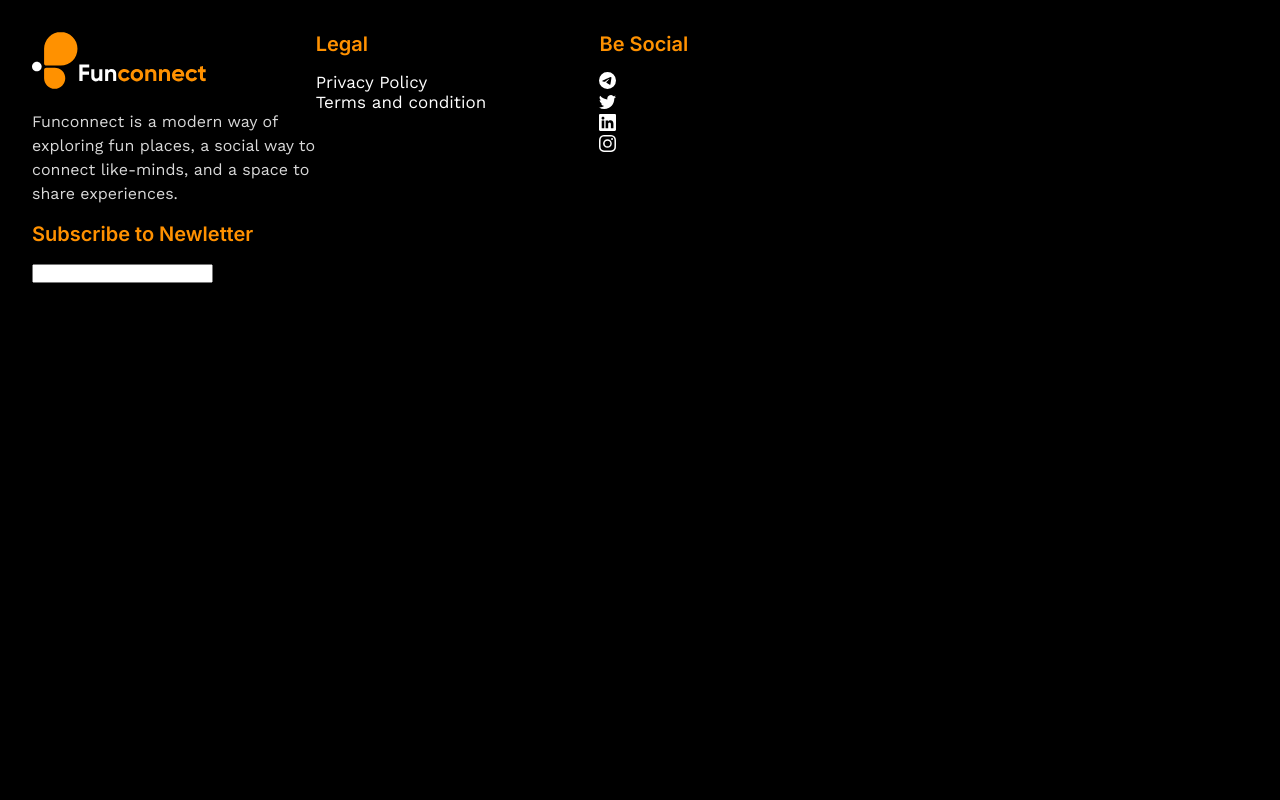
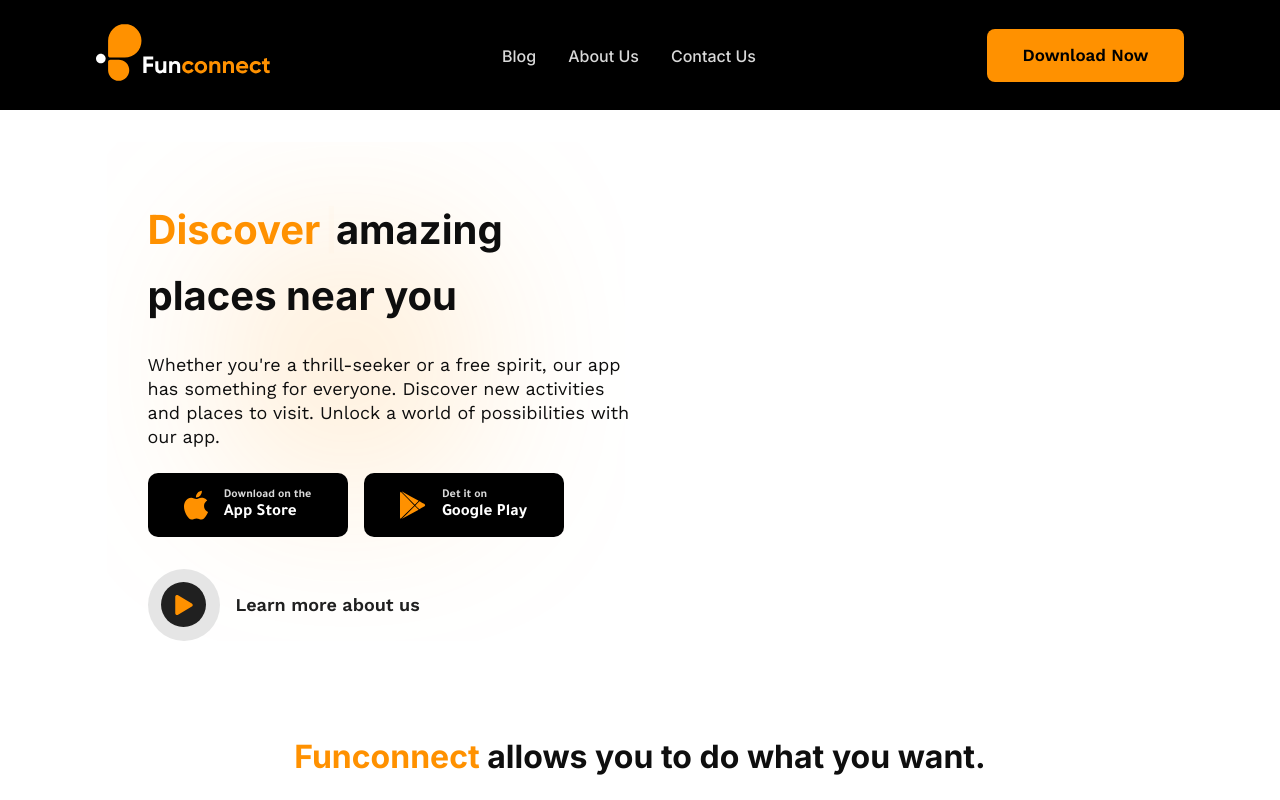
Before and after one commit to Lilianada/FunConnect, a React (Create React App) app: page / in a window 1280 px wide. Built offline with nearby package versions, Linux system fonts and the light colour scheme.

Commit message:
...styles

```diff
--- a/src/components/Benefits/Benefits.scss
+++ b/src/components/Benefits/Benefits.scss
@@ -1,5 +1,7 @@
+@import "../../index.scss";
+
 .benefitSection {
-    background: var(--white);
+    background: $white;
     height: 100%;
     width: 100%;
     padding: 2rem;
@@ -12,9 +14,9 @@
         place-items: center;
 
         .benefitTitle {
-            font-size: var(--thirtySix);
+            font-size: $thirtySix;
             font-weight: 700;
-            color: var(--darkText);
+            color: $darkText;
             text-align: center;
             line-height: 40px;
             margin-bottom: 1rem;
@@ -37,7 +39,7 @@
                 padding: 28px 16px;
                 margin: 1rem;
                 gap: 24px;
-                background: var(--white);
+                background: $white;
                 border: 1px solid #1a213b;
                 box-shadow: 0px 0px 4px rgba(0, 0, 0, 0.04);
                 border-radius: 16px;
@@ -48,9 +50,9 @@
                 }
 
                 .benefitFlex_title {
-                    font-size: var(--twentyFour);
-                    font-family: var(--font-text);
-                    color: var(--black);
+                    font-size: $twentyFour;
+                    font-family: $textFont;
+                    color: $black;
                 }
 
                 .benefitFlex_icon {
@@ -63,9 +65,9 @@
                 }
 
                 .benefitFlex_text {
-                    font-size: var(--sixteen);
-                    font-family: var(--font-text);
-                    color: var(--assets);
+                    font-size: $sixteen;
+                    font-family: $textFont;
+                    color: $assets;
                     line-height: 24px;
                 }
             }
--- a/src/components/Footer/Footer.jsx
+++ b/src/components/Footer/Footer.jsx
@@ -30,7 +30,6 @@ export default function Footer() {
               </li>
             </ul>
           </div>
-        </div><div className="footerFlex_item">
           <h5 className="footerFlex_head">Be Social</h5>
           <div className="footerFlex_body">
             <ul className="footerFlex_list">
--- a/src/components/Footer/Footer.scss
+++ b/src/components/Footer/Footer.scss
@@ -1,38 +1,47 @@
 @import "../../index.scss";
 
-footer{
+footer {
     background: $black;
     padding: 2rem;
 
-    .footerContent{
+    .footerContent {
         display: flex;
         flex-direction: column;
         align-items: flex-start;
         justify-content: flex-start;
 
         @media screen and (min-width: 768px) {
-            width: 70%;
+            width: 90%;
             display: grid;
             grid-template-columns: repeat(3, 1fr);
+            column-gap: 2rem;
         }
-        .footerFlex_item
-        {
+
+        .footerFlex_item {
             margin-bottom: 1.5rem;
+
             @media screen and (min-width: 768px) {
                 margin-bottom: 0;
             }
-            .footerFlex_head{
+
+            .footerFlex_head {
                 color: $primary;
-                font-size: calc($twenty + 2px);
+                font-size: $twentyTwo;
                 font-weight: 600;
                 margin-bottom: 1rem;
             }
 
-            .footerFlex_body{
+            .footerFlex_body {
                 color: $white;
                 font-size: $eighteen;
                 font-weight: 400;
                 margin-bottom: 1rem;
+
+                .footerFlex_list {
+                    li{
+                        margin-bottom: 1rem;
+                    }
+                }
             }
         }
     }
--- a/src/index.scss
+++ b/src/index.scss
@@ -28,6 +28,7 @@ $fourty: 24px;
 $thirtySix: 32px;
 $thirtyTwo: 28px;
 $twentyFour: 20px;
+$twentyTwo: 22px;
 $twenty: 18px;
 $eighteen: 17px;
 $sixteen: 16px;
@@ -44,6 +45,7 @@ $ten: 10px;
     $thirty: 30px;
     $twentyEight: 28px;
     $twentyFour: 24px;
+    $twentyTwo: 22px;
     $twenty: 20px;
     $eighteen: 18px;
     $sixteen: 16px;
--- a/src/pages/Home.jsx
+++ b/src/pages/Home.jsx
@@ -1,21 +1,21 @@
 import React from "react";
-// import Benefits from "../components/Benefits/Benefits";
-// import Blog from "../components/Blog/Blog";
-// import Explore from "../components/Explore/Explore";
-// import Features from "../components/Features/Features";
+import Benefits from "../components/Benefits/Benefits";
+import Blog from "../components/Blog/Blog";
+import Explore from "../components/Explore/Explore";
+import Features from "../components/Features/Features";
 import Footer from "../components/Footer/Footer";
-// import Header from "../components/Header/Header";
-// import Hero from "../components/Hero/Hero";
+import Header from "../components/Header/Header";
+import Hero from "../components/Hero/Hero";
 
 export default function Home() {
   return (
     <main className="mainContainer">
-        {/* <Header/>
+        <Header/>
         <Hero/>
         <Benefits/>
         <Features/>
         <Explore/>
-        <Blog/> */}
+        <Blog/>
         <Footer/>
     </main>
   );
```
